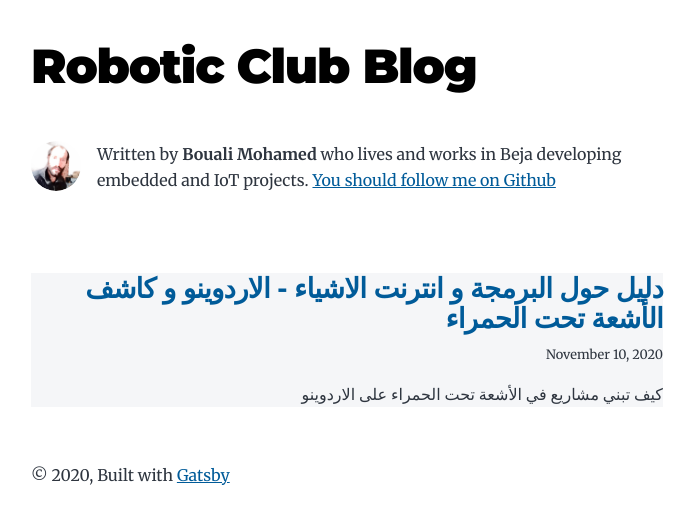
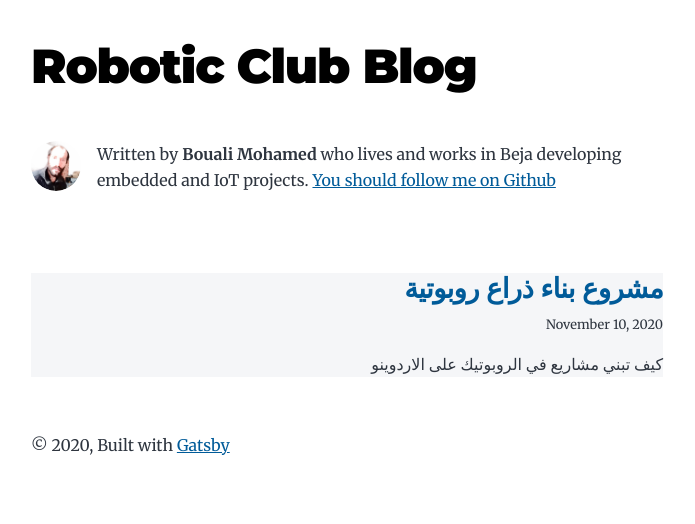
Before and after one commit to boualimed/Blog_club, a Gatsby site: page / in a window 1280 px wide. Shown: the whole page, without its empty margins (293-988 px from the left). Built offline with nearby package versions, Linux system fonts and the light colour scheme; Gatsby itself is replaced by a stand-in of ours.

Commit message:
edited md file

```diff
--- a/content/blog/first-project/block_prog.md
+++ b/content/blog/first-project/block_prog.md
@@ -1,7 +1,7 @@
 ---
-title: دليل حول البرمجة و انترنت الاشياء - الاردوينو و كاشف الأشعة تحت الحمراء
+title: مشروع بناء ذراع روبوتية
 date: "2020-11-10T22:12:03.284Z"
-description: "    كيف تبني  مشاريع في الأشعة تحت الحمراء على الاردوينو
+description: "    كيف تبني  مشاريع في الروبوتيك على الاردوينو
     "
 status : "online"
 ---
```
